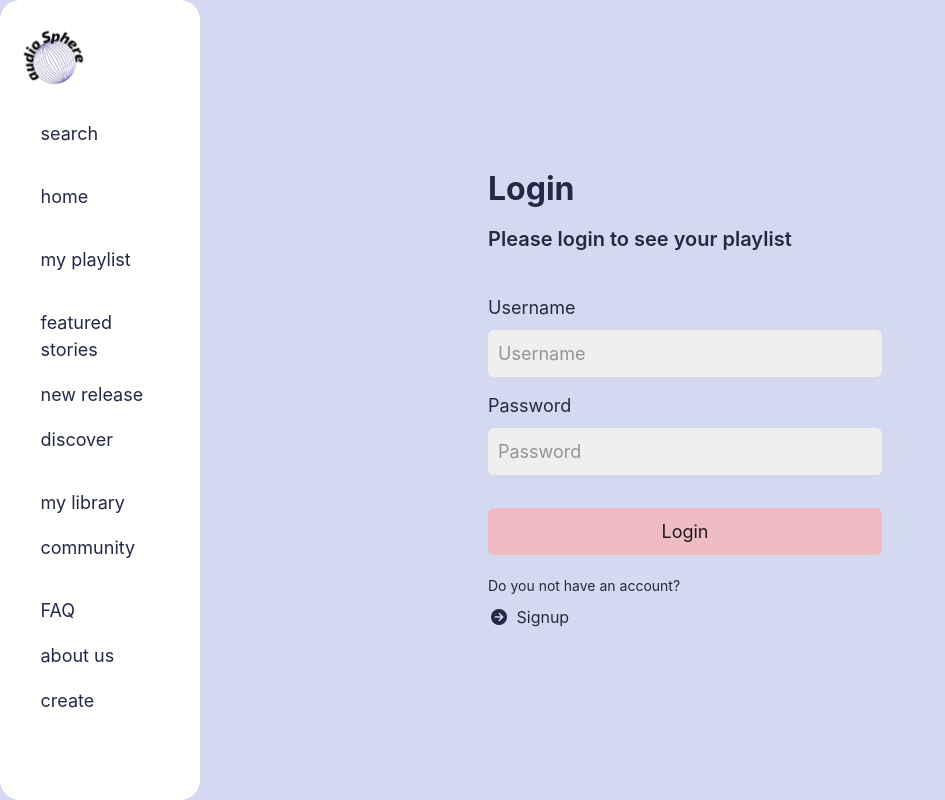
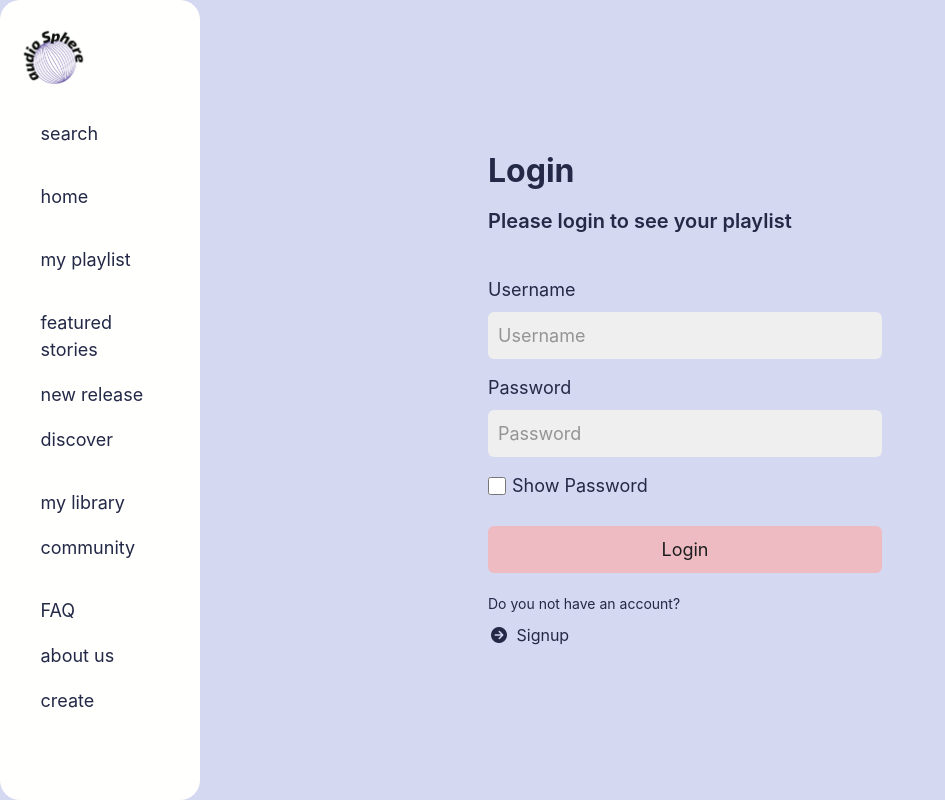
Before and after one commit to tanveerali13/audiosphere-v2, a PHP site: page /views/login.php in a window 1280 px wide; the page is wider, and only the part inside the window is pictured. Shown: that part, without its empty margins (0-945 px from the left). Run offline with PHP 8.4, Linux system fonts and the light colour scheme.

Commit message:
hide password & added checkbox to show

```diff
--- a/css/myplaylist.css
+++ b/css/myplaylist.css
@@ -635,6 +635,20 @@ input[type='submit']:focus {
     box-shadow: 0 0 0 1px var(--button-color-dark_mode);
 }
 
+.check-wrapper {
+    display: flex;
+    align-items: center;
+}
+
+input[type='checkbox'] {
+    margin-bottom: 0;
+}
+
+input[type='checkbox']:focus {
+    outline: none;
+    box-shadow: none;
+}
+
 .signup-login p {
     margin: var(--margin_medium) 0 var(--margin_small) 0;
     font-size: var(--min-text-font-size);
--- a/js/myplaylist.js
+++ b/js/myplaylist.js
@@ -9,6 +9,17 @@ document.addEventListener('DOMContentLoaded', function() {
     const playIcon = document.querySelector('#play-icon');
     const audioPanel = document.querySelector('.audio-panel');
     const audioTitle = document.querySelector('.audio-panel h4');
+    const pwInput = document.querySelector('#pw-input');
+    const checkBox = document.querySelector('#checkbox');
+
+    function showPW() {
+        if (checkBox.checked) {
+            pwInput.type = 'text';
+        } else {
+            pwInput.type = 'password';
+        }
+    }
+    checkBox.addEventListener('change', showPW);
 
     function audioPause() {
         playIcon.innerHTML = '<i class="fa-solid fa-circle-pause"></i>';
@@ -68,4 +79,5 @@ document.addEventListener('DOMContentLoaded', function() {
     audio.addEventListener('ended', function() {
         audioPlay();
     });
+
 });
--- a/views/login.php
+++ b/views/login.php
@@ -72,7 +72,12 @@
                         <input type="text" name="username" placeholder="Username" class="form-control" required>
 
                         <label for="password">Password</label>
-                        <input type="text" name="password" placeholder="Password" class="form-control" required>
+                        <input id="pw-input" type="password" name="password" placeholder="Password" class="form-control" required>
+
+                        <section class="check-wrapper">
+                            <input id="checkbox" type="checkbox">
+                            <label class="check-label" for="checkbox">Show Password</label>
+                        </section>
 
                         <input type="submit" name="login" value="Login">
                     </form>
```
Also changed, not shown: views/signup.php (+6 -1 lines).
